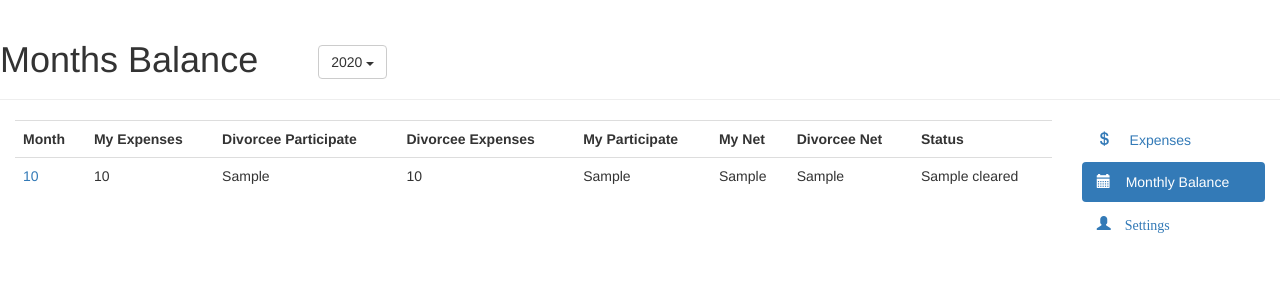
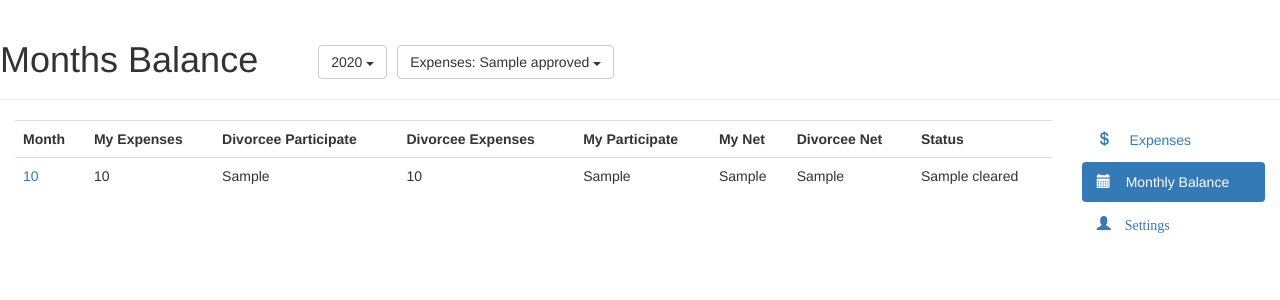
Before and after one commit to dipesh88/django-website, a Django app: template templates/balance/monthly_balance_year.html in a window 1280 px wide. Shown: the part 52-352 px from the top of the page. Run offline with Django 3.2, Linux system fonts and the light colour scheme; the template is opened without the code that fills it: most values are stand-ins (such as "Sample title", 1, 10 or a date in 2020); some libraries are stand-ins or nearby versions.

Commit message:
filter balance by approved expenses

```diff
--- a/apps/balance/sql.py
+++ b/apps/balance/sql.py
@@ -8,7 +8,7 @@ LEFT JOIN (SELECT month_balanced,owner_id AS owner_id1,
 SUM(expense_sum) AS sum1,
 SUM(expense_sum/100*expense_divorcee_participate) AS participate2
 FROM expenses_expense
-WHERE year_balanced=%s AND owner_id=%s
+WHERE year_balanced=%s AND owner_id=%s {approved_clause}
 GROUP BY month_balanced) table_a
 ON table_all.month_balanced = table_a.month_balanced
 LEFT JOIN
@@ -16,7 +16,7 @@ LEFT JOIN
 SUM(expense_sum) AS sum2,
 SUM(expense_sum/100*expense_divorcee_participate) AS participate1
 FROM expenses_expense
-WHERE year_balanced=%s AND owner_id=%s
+WHERE year_balanced=%s AND owner_id=%s {approved_clause}
 GROUP BY month_balanced) table_b
 ON table_all.month_balanced = table_b.month_balanced
 """
--- a/apps/balance/views.py
+++ b/apps/balance/views.py
@@ -23,13 +23,16 @@ class YearlyMonthBalanceView(generic.ListView):
 
     def get_queryset(self):
 
-        queryset = MonthlyBalance.balance_aggregate.by_year(self.request.user,self.kwargs['year'])
+        self.approved = self.request.GET.get('approved','all')
+        assert self.approved in ['all','yes','no']
+        queryset = MonthlyBalance.balance_aggregate.by_year(self.request.user,self.kwargs['year'],self.approved)
         return queryset
 
     def get_context_data(self,*args,**kwargs):
 
         context = super(YearlyMonthBalanceView,self).get_context_data(*args,**kwargs)
         context['select_years'] = settings.YEARS_TO_FILTER_ON_GUI
+        context['approved'] =  {'all':'All','yes': 'Approved','no':'Not Approved'}[self.approved]
         return dict(context,**self.kwargs)
 
 
--- a/django_add/templates/templatetags/global_tags.py
+++ b/django_add/templates/templatetags/global_tags.py
@@ -6,7 +6,7 @@ register = template.Library()
 def intmonth(value):
 
     try:
-        return ["Jan","Feb","Mar","Apr","May","Jun","Jul","Aug","Sep","Oct","Nov","Dec"][value]
+        return ["Jan","Feb","Mar","Apr","May","Jun","Jul","Aug","Sep","Oct","Nov","Dec"][value-1]
     except:
         return value
 
--- a/static/main.js
+++ b/static/main.js
@@ -18,6 +18,14 @@ function set_sidebar(sidebar_item){
     }
     }
 
+function update_bootstrap_dropdown_button_by_selection(event){
+
+    selection = ($(this).children(":first").html());
+    $(this).parent().parent().children(":first").html(selection);
+
+
+}
+
 function show_static_info(){
 
 msg = "This alert is served from static files\n"
--- a/templates/balance/monthly_balance_year.html
+++ b/templates/balance/monthly_balance_year.html
@@ -15,6 +15,17 @@
             {% for y in select_years %}
                 <li><a href="{% url "balance:year" y %}">{{ y }} </a></li>
             {% endfor %}
+        </ul>
+    </div>
+
+    <div class="btn-group">
+        <button type="button" class="btn btn-default dropdown-toggle" data-toggle="dropdown" aria-haspopup="true" aria-expanded="false">
+           Expenses: {{ approved }}   <span class="caret"></span>
+        </button>
+        <ul class="dropdown-menu">
+                <li><a href="{{ request.path }}?approved=all">Expenses: All </a></li>
+                <li><a href="{{ request.path }}?approved=yes">Expenses: Approved </a></li>
+                <li><a href="{{ request.path }}?approved=no">Expenses: Not Approved </a></li>
         </ul>
     </div>
 
--- a/templates/base_login.html
+++ b/templates/base_login.html
@@ -12,8 +12,7 @@
 {% block ready_script %}
     {{ block.supe }}
     set_sidebar({% block sidebar_item %} "expenses" {% endblock sidebar_item %});
-
-
+    $(".dropdown-menu > li ").on("click",update_bootstrap_dropdown_button_by_selection);
 {% endblock ready_script %}
 
 {% block body %}
```
Also changed, not shown: apps/balance/models.py (+10 -7 lines).
